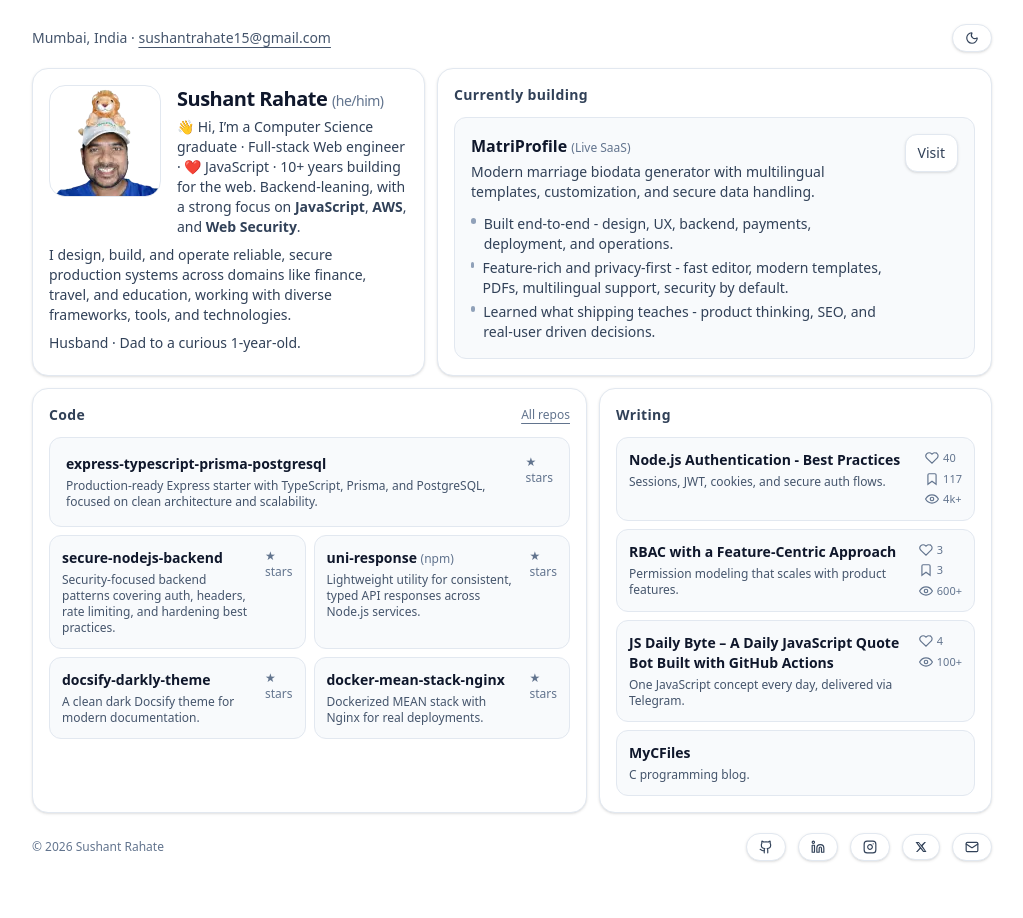
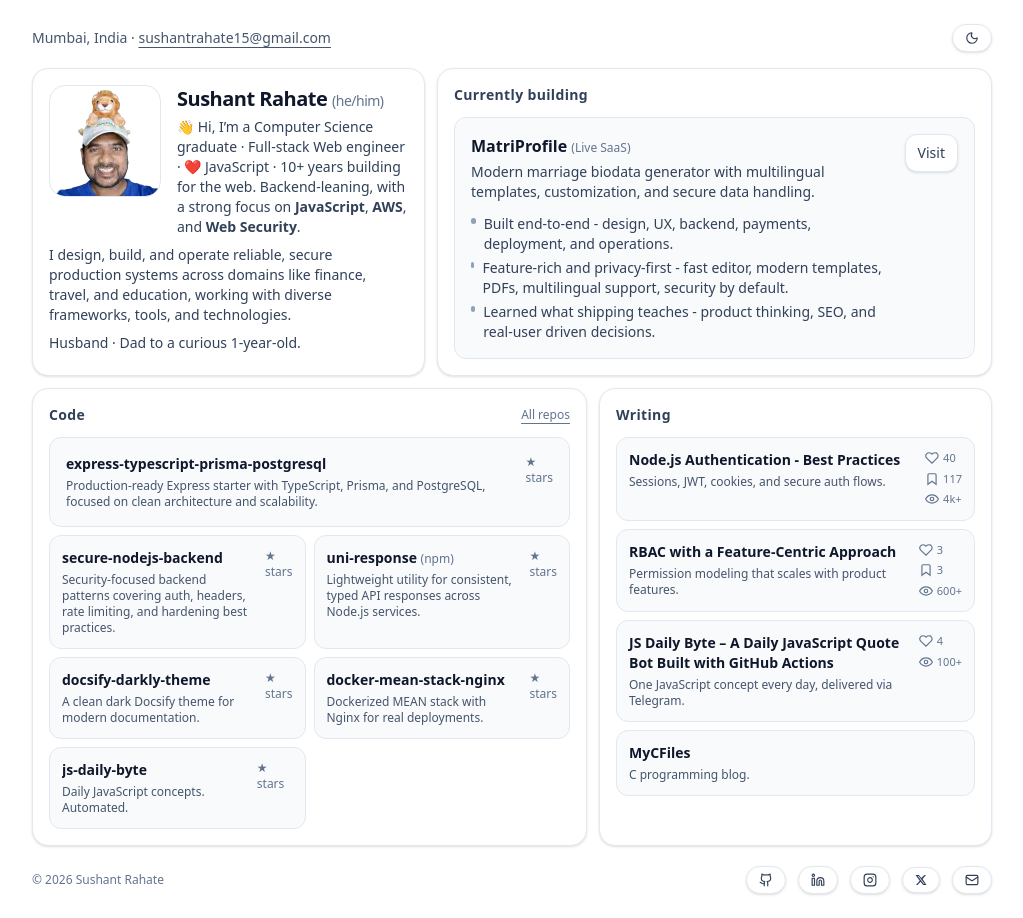
Before and after one commit to sushantrahate/portfolio, a website: page docs/index.html in a window 1280 px wide. Shown: the whole page, without its empty margins (128-1151 px from the left). Before the commit the page ends 885 px from the top, so only its background shows below. Drawn offline with Linux system fonts and the light colour scheme; no server answers.

Commit message:
js-daily-byte adding in github section

```diff
--- a/docs/index.html
+++ b/docs/index.html
@@ -296,6 +296,24 @@
               </span>
             </div>
           </a>
+
+          <a class="p-3 border group rounded-xl border-slate-200 bg-slate-50 hover:bg-slate-100 focus:outline-none focus-visible:ring-2 focus-visible:ring-slate-400 dark:border-slate-800 dark:bg-slate-950 dark:hover:bg-slate-900 dark:focus-visible:ring-slate-600"
+            href="https://github.com/sushantrahate/js-daily-byte" target="_blank" rel="noreferrer noopener">
+            <div class="flex items-start justify-between gap-3">
+              <div class="min-w-0">
+                <p class="text-sm font-semibold truncate">
+                  js-daily-byte
+                </p>
+                <p class="mt-1 text-xs text-slate-600 dark:text-slate-400">
+                  Daily JavaScript concepts. Automated.
+                </p>
+              </div>
+              <span class="text-xs text-slate-500 dark:text-slate-400" data-repo="sushantrahate/js-daily-byte"
+                aria-label="GitHub stars">
+                ★ stars
+              </span>
+            </div>
+          </a>
         </div>
       </article>
 
```
